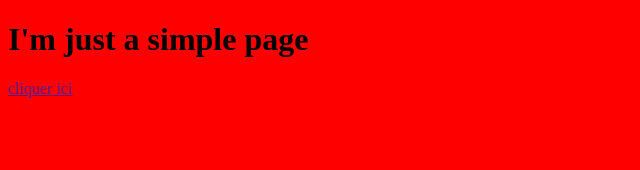
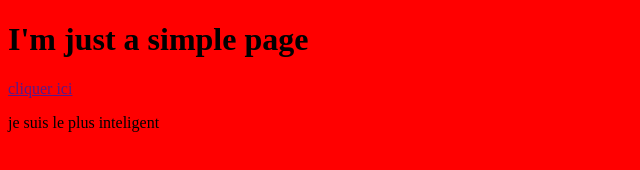
Before and after one commit to Dolkas98/learn-website, a plain HTML site: page index.html in a window 1280 px wide. Shown: the whole page, without its empty margins (0-640 px from the left). Drawn offline with Linux system fonts and the light colour scheme.

Commit message:
add one phrase on the site

```diff
--- a/index.html
+++ b/index.html
@@ -9,5 +9,6 @@
 <body>
     <h1>I'm just a simple page</h1>
     <a href="">cliquer ici</a>
+    <p>je suis le plus inteligent</p>
 </body>
 </html>
```
